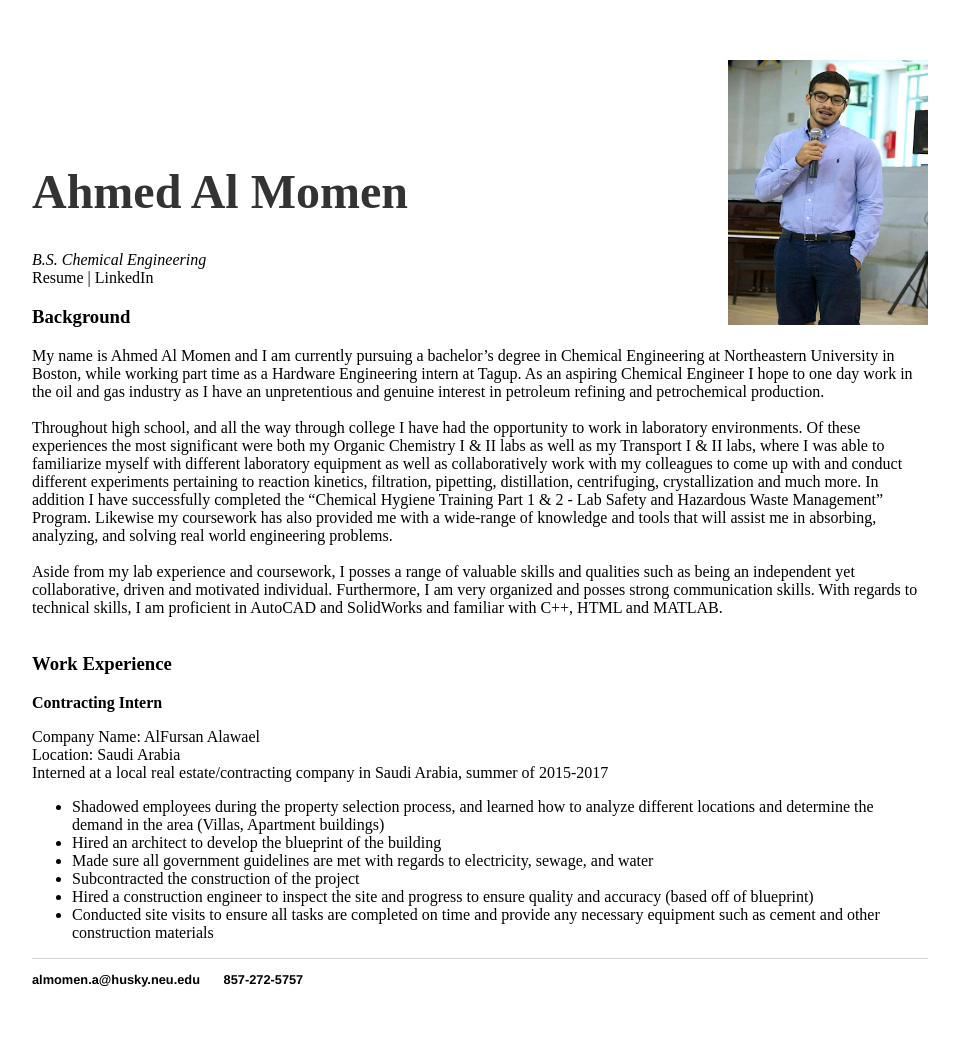
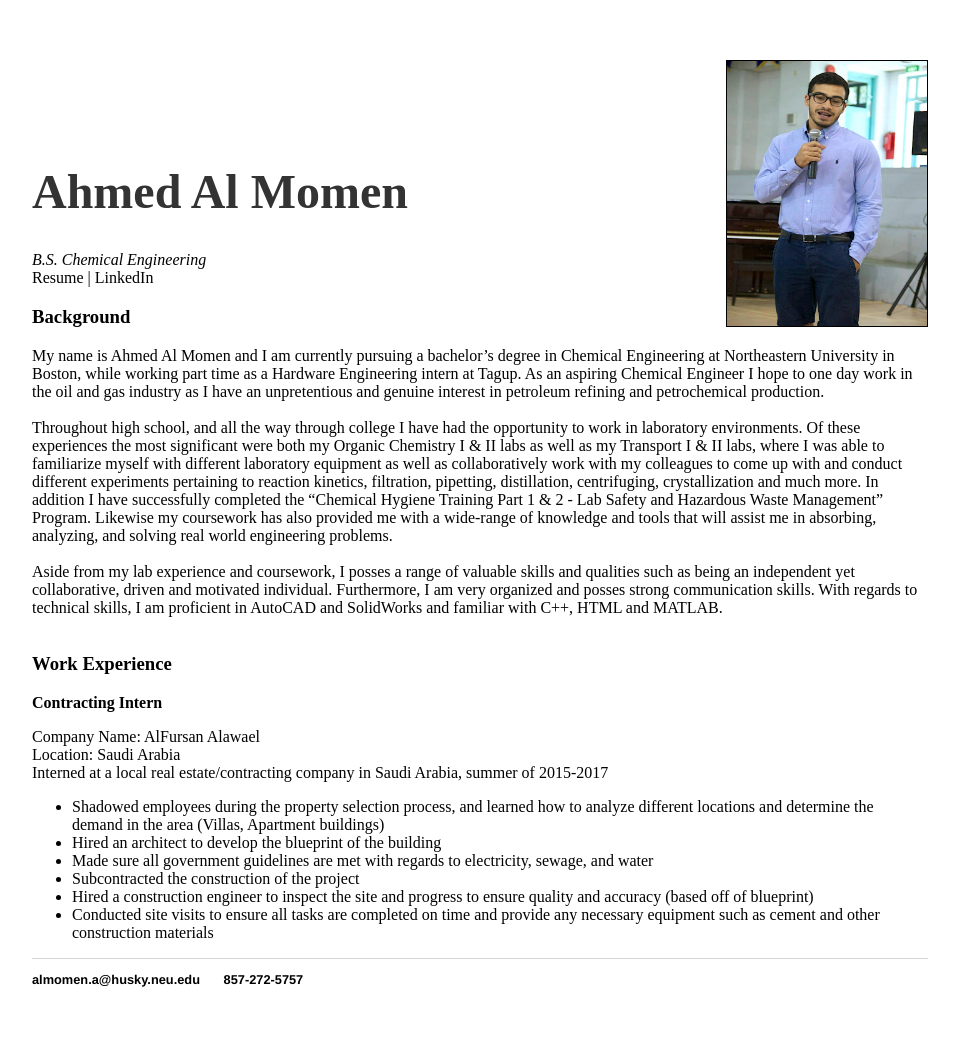
Before and after one commit to ahmedalmomen/aalmomen.com, a Jekyll site: the page built from index.html, in a window 1280 px wide. Shown: the whole page, without its empty margins (160-1119 px from the left). Built offline with Jekyll 4.4.1, drawn with Linux system fonts in a browser that asks for light colours.

Commit message:
Update default.html

```diff
--- a/_layouts/default.html
+++ b/_layouts/default.html
@@ -6,7 +6,7 @@
                   <!-- link to main stylesheet -->
                   <link rel="stylesheet" type="text/css" href="/css/ma
 in.css">
-                  <img src="/grad breakfast.jpg" alt="html5 Icon"
+                  <img src="/grad breakfast.jpg" alt="html5 Icon" border="1"
                  style="float:right;vertical-align:top;width:200px;height:265px;">
                   <br /><br /><br /><br />
 
```
